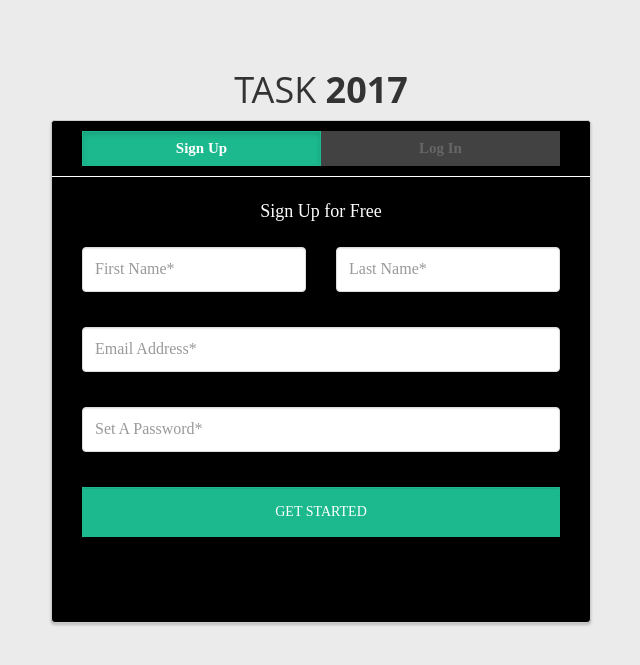
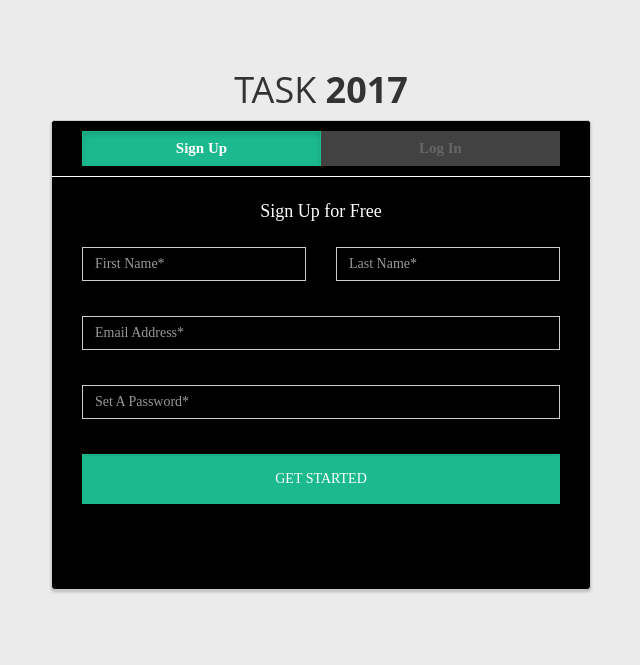
Before and after one commit to abbhishek971/loginTemplate, a PHP site: page / in a window 1280 px wide. Shown: the top 665 px of the page, without its empty margins (319-959 px from the left). Run offline with PHP 8.4, Linux system fonts and the light colour scheme.

Commit message:
Made some changes again to the design.

```diff
--- a/css/styles.css
+++ b/css/styles.css
@@ -35,14 +35,7 @@
   background-image: -ms-linear-gradient(left,rgba(0,0,0,0),rgba(0,0,0,0.15),rgba(0,0,0,0));
   background-image: -o-linear-gradient(left,rgba(0,0,0,0),rgba(0,0,0,0.15),rgba(0,0,0,0));
 }
-.panel-login input[type="text"],.panel-login input[type="email"],.panel-login input[type="password"] {
-  height: 45px;
-  border: 1px solid #ddd;
-  font-size: 16px;
-  -webkit-transition: all 0.1s linear;
-  -moz-transition: all 0.1s linear;
-  transition: all 0.1s linear;
-}
+
 .panel-login input:hover,
 .panel-login input:focus {
   outline:none;
@@ -122,12 +115,6 @@
   }
 
   .btn{
-    border-radius: 0px;
-  }
-
-  input[type="text || email || password"]{
-    background-color: rgba(0,0,0,0);
-    color: white;
     border-radius: 0px;
   }
 
@@ -337,3 +324,9 @@ a {
 .email{
   text-align: center;
 }
+
+input[type="email"],input[type="text"],input[type="password"]{
+            background-color: transparent;
+            border-radius: 0px;
+            color: white;
+          }
```
